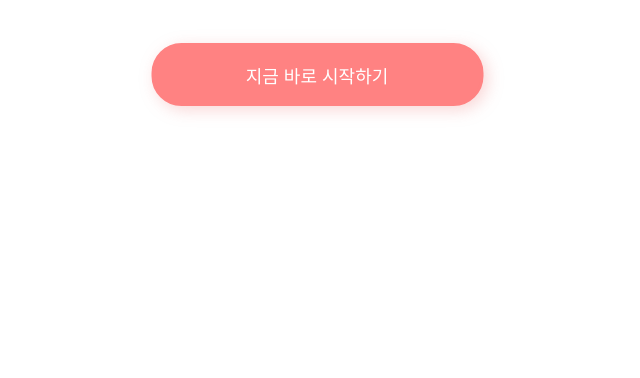
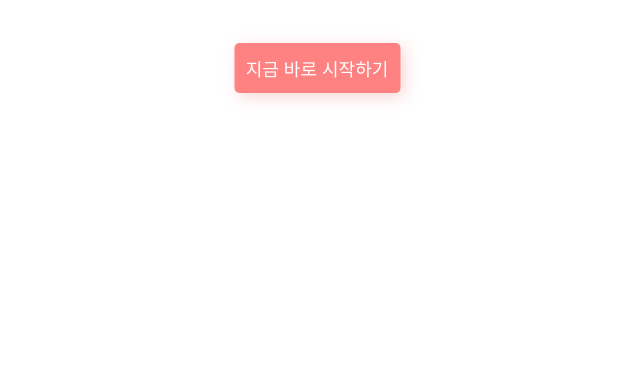
Before and after one commit to seoulmango/FirstMe, a Django app: template FirstMe/mainApp/templates/home.html in a window 1280 px wide. Shown: the part 442-820 px from the top of the page, without its empty margins (331-971 px from the left). Run offline with Django 4.2, Linux system fonts and the light colour scheme; the template is opened without the code that fills it, so the values that code supplies are empty; some web fonts are replaced.

Commit message:
real final home

```diff
--- a/FirstMe/mainApp/static/home.css
+++ b/FirstMe/mainApp/static/home.css
@@ -53,12 +53,12 @@
 
 button{
     background: #FF8282;
-    border-radius: 30px;
+    border-radius: 5px;
     border: solid #FF8282;
     color: white;
     font-size: 18px;
-    width: 332px;
-    height: 63px;
+    width: 166px;
+    height: 50px;
     margin-top: 13px;
     filter: drop-shadow(4px 4px 8px rgba(230, 91, 91, 0.25));
 }
```
